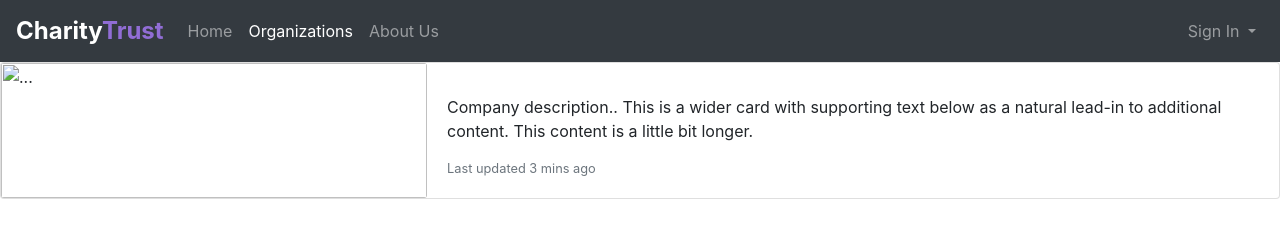
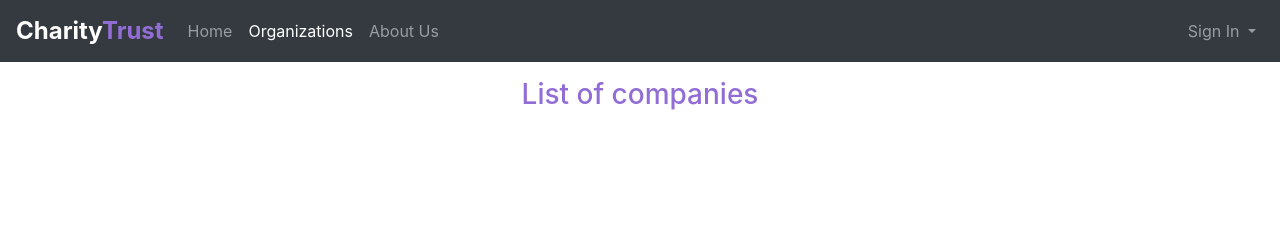
Before and after one commit to klau24/CharityTrust, a plain HTML site: page app/companies.html in a window 1280 px wide. Drawn offline with nearby package versions, Linux system fonts and the light colour scheme; some packages are replaced by stand-ins of ours; no server answers.

Commit message:
changed title

```diff
--- a/app/companies.html
+++ b/app/companies.html
@@ -66,20 +66,7 @@
         </div>
         </nav>
 
-        <div class="card mb-3">
-            <div class="row no-gutters">
-                <div class="col-md-4">
-                <img src="..." class="card-img" alt="...">
-                </div>
-                <div class="col-md-8">
-                <div class="card-body">
-                    <h5 class="card-title" id="company_name"></h5>
-                    <p class="card-text">Company description.. This is a wider card with supporting text below as a natural lead-in to additional content. This content is a little bit longer.</p>
-                    <p class="card-text"><small class="text-muted">Last updated 3 mins ago</small></p>
-                </div>
-                </div>
-            </div>
-            </div>
+        <h3 class="mt-3 text-purple text-center">List of companies</h3>
         <div class="company-list">
         </div>
 
```
